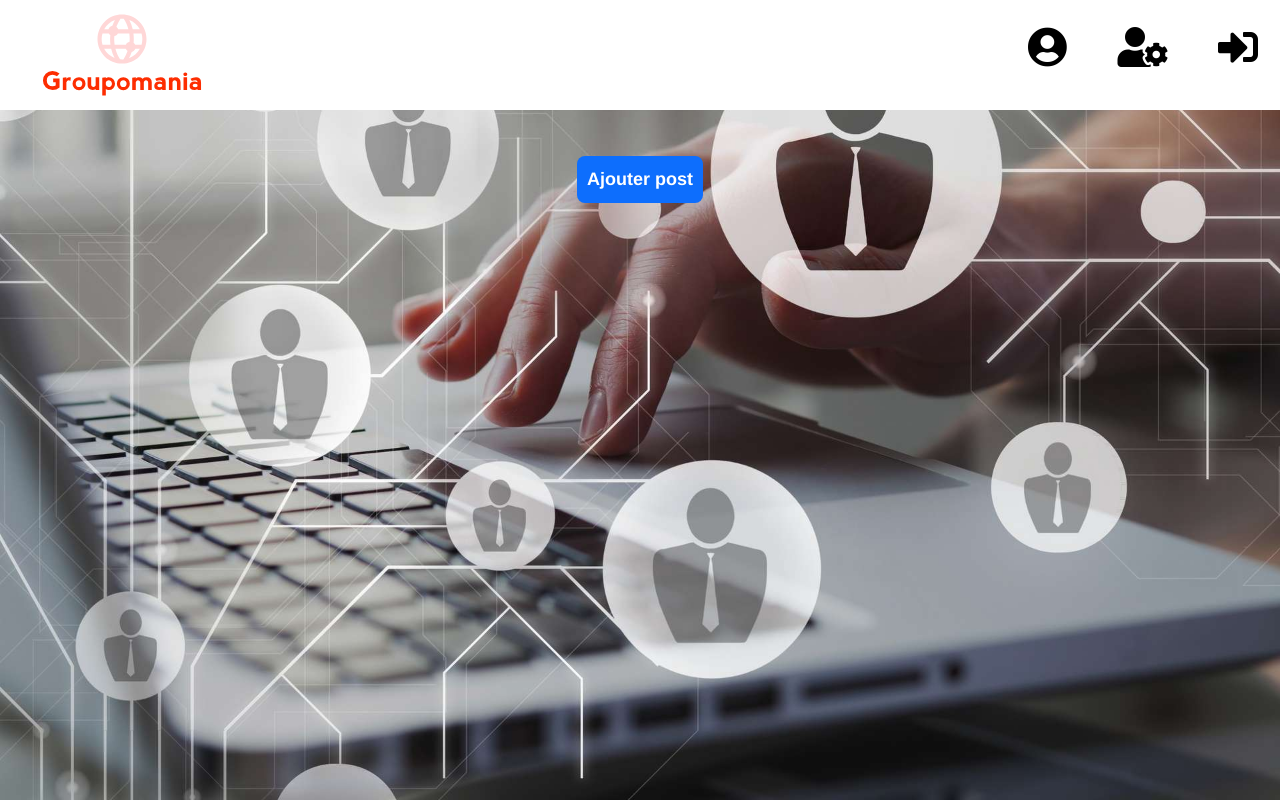
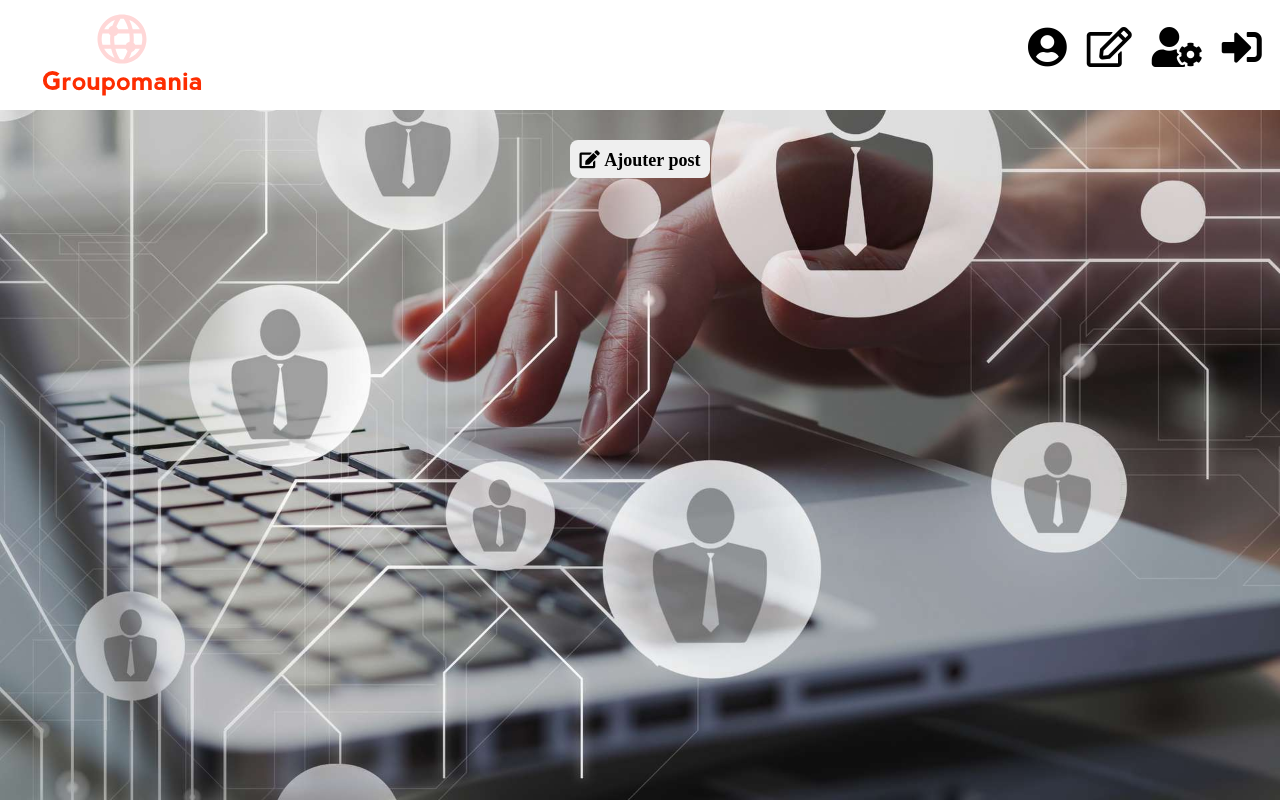
Before and after one commit to Anissa95/CheikhAnissa_P7_Groupomania, a Vue app in the folder front-end-cli-version/: page /#/Actualite in a window 1280 px wide. Built offline with nearby package versions, Linux system fonts and the light colour scheme.

Commit message:
Switcher entre les différentes pages

```diff
--- a/front-end-cli-version/src/components/AddPost.vue
+++ b/front-end-cli-version/src/components/AddPost.vue
@@ -4,7 +4,7 @@
     <div class="container">
       <form id="formPost" class="card">
         <div class="header-box">
-          <h1>Nouveau Post</h1>
+          <h1 class="card-title">Nouveau Post</h1>
         </div>
         <div v-if="image != ''" class="image-block">
           <img :src="image" />
@@ -73,6 +73,13 @@ export default {
 <style lang="scss">
 .validPost {
   margin-left: 10px;
+   border-radius: 8px;
+  font-weight: 600;
+  font-size: 18px;
+  border: none;
+  width: 100%;
+  padding: 10px;
+
 }
 #input-image {
   display: none;
--- a/front-end-cli-version/src/components/Nav.vue
+++ b/front-end-cli-version/src/components/Nav.vue
@@ -3,25 +3,43 @@
     <nav class="navbar">
       <div class="container-fluid position">
         <a class="navbar-brand" @click="goToHome">
-          <div
-            class="logo">
+          <div class="logo">
             <img
               alt="logo du réseau groupomania"
               src="../assets/icon-above-font.svg"
-      /></div>
+            />
+          </div>
         </a>
         <ul>
           <li>
-           <a  @click="goToProfilPage" title="Profile" class="fas fa-user-circle"></a>
+            <a
+              @click="goToProfilPage"
+              title="Profile"
+              class="fas fa-user-circle"
+            ></a>
           </li>
           <li>
-           <a @click="goToAdminsPage" title="Administrateur" class="fas fa-user-cog"></a>
+            <a
+              @click="goToWall"
+              title="Actualite"
+              class="far fa-edit"
+            ></a>
           </li>
           <li>
-           <a  @click="signout" title="Se déconnecter" class="fas fa-sign-in-alt"></a>
+            <a
+              @click="goToAdminsPage"
+              title="Administrateur"
+              class="fas fa-user-cog"
+            ></a>
+          </li>
+          <li>
+            <a
+              @click="signout"
+              title="Se déconnecter"
+              class="fas fa-sign-in-alt"
+            ></a>
           </li>
         </ul>
-
       </div>
     </nav>
   </div>
@@ -31,9 +49,15 @@
 export default {
   name: "Nav",
 
+   methods: {
+    goToProfilPage() {
+      this.$router.push("Profile");
+    },
 
-
-};
+    goToWall() {
+      this.$router.push("Actualite");
+    },}
+}
 </script>
 
 <style lang="scss">
@@ -60,7 +84,7 @@ ul {
   list-style: none;
   padding: 0;
   width: 250px;
-  justify-content: space-between
+  justify-content: space-between;
 }
 
 a {
@@ -74,5 +98,4 @@ a {
 a:hover {
   color: grey;
 }
-
 </style>
--- a/front-end-cli-version/src/components/Posts.vue
+++ b/front-end-cli-version/src/components/Posts.vue
@@ -1,7 +1,12 @@
 <template>
   <div class="container">
-    <div class="btn-style">
-      <button type="button" class="btn btn-primary" @click="goToAddPage">
+    <div class="button">
+      <button
+        type="button"
+        title="Ecrire un post"
+        class="far fa-edit post"
+        @click="goToAddPage"
+      >
         Ajouter post
       </button>
     </div>
@@ -19,9 +24,9 @@
                 <div class="edit-comment mb-3 style-div">
                   <div
                     v-bind:id="`comment-${comment.id}`"
-                    style="display:flex;"
+                    style="display: flex"
                   >
-                    <div style="margin-right:6px">{{ comment.author }}:</div>
+                    <div style="margin-right: 6px">{{ comment.author }}:</div>
                     <div>{{ comment.comment }}</div>
                   </div>
                   <div class="input-group">
@@ -31,14 +36,14 @@
                       class="form-control"
                       name="commentaire"
                       placeholder="Ecrivez un commentaire"
-                      style="display:none"
+                      style="display: none"
                     />
                     <button
                       v-bind:id="`comment-${comment.id}-edit-button`"
                       class="btn btn-outline-secondary"
                       type="button"
                       @click="editComment(comment.id)"
-                      style="display:none"
+                      style="display: none"
                     >
                       Envoyer
                     </button>
@@ -98,7 +103,6 @@
   </div>
 </template>
 <script>
-
 export default {
   name: "Posts",
   data() {
@@ -107,12 +111,14 @@ export default {
       comments: [],
     };
   },
-}
+  methods: {
+    goToAddPage() {
+      this.$router.push("AddPost");
+    },
+  },
+};
 </script>
 <style lang="scss">
-
-
-
 .style-div {
   display: flex;
   align-items: center;
@@ -121,9 +127,13 @@ export default {
 .card-style {
   margin-bottom: 20px;
 }
-.btn-style {
-  align-self: flex-end;
-  margin: 16px;
+.far.fa-edit.post{
+   border-radius: 8px;
+  font-weight: 600;
+  font-size: 18px;
+  border: none;
+  width: 100%;
+  padding: 10px;
 }
 .style-icon {
   cursor: pointer;
--- a/front-end-cli-version/src/services/user.js
+++ b/front-end-cli-version/src/services/user.js
@@ -6,9 +6,9 @@ export const login = (user) =>
 
 export const signup = (user) =>
     axios.post("http://localhost:3000/api/auth/signup", user);
-export const getAdmin = () =>
+/*export const getAdmin = () =>
     axios.get("http://localhost:3000/api/auth/admin", user);
 export const findUser = () =>
     axios.get("http://localhost:3000/api/auth/user", user);
 export const deleteUser = (password) =>
-    axios.delete("http://localhost:3000/api/auth/user", user);
+    axios.delete("http://localhost:3000/api/auth/user", user);*/
--- a/front-end-cli-version/src/views/Profile.vue
+++ b/front-end-cli-version/src/views/Profile.vue
@@ -1,7 +1,7 @@
 <template>
   <div class="container">
     <div class="card">
-      <h1>Profil</h1>
+      <h1 class="card-title">Profil</h1>
       <div>
         <ul class="list-group ">
           <li class="list-group-item margin">
```
Lines whose indentation alone changed are shown as unchanged.
